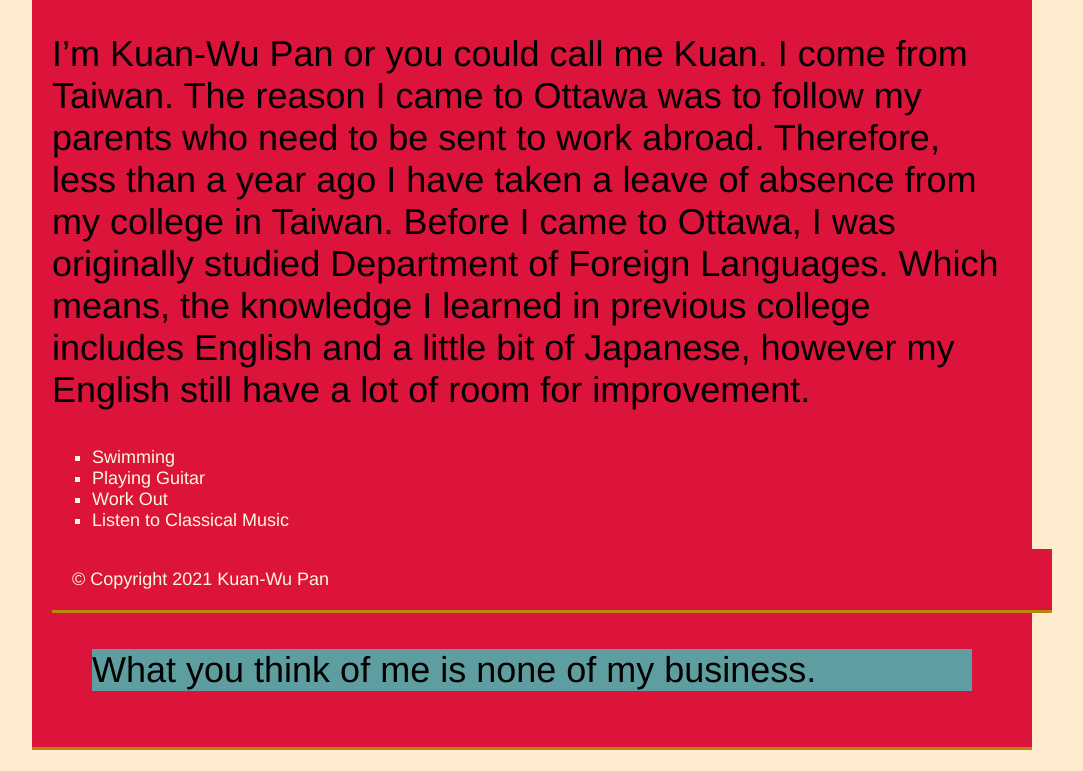
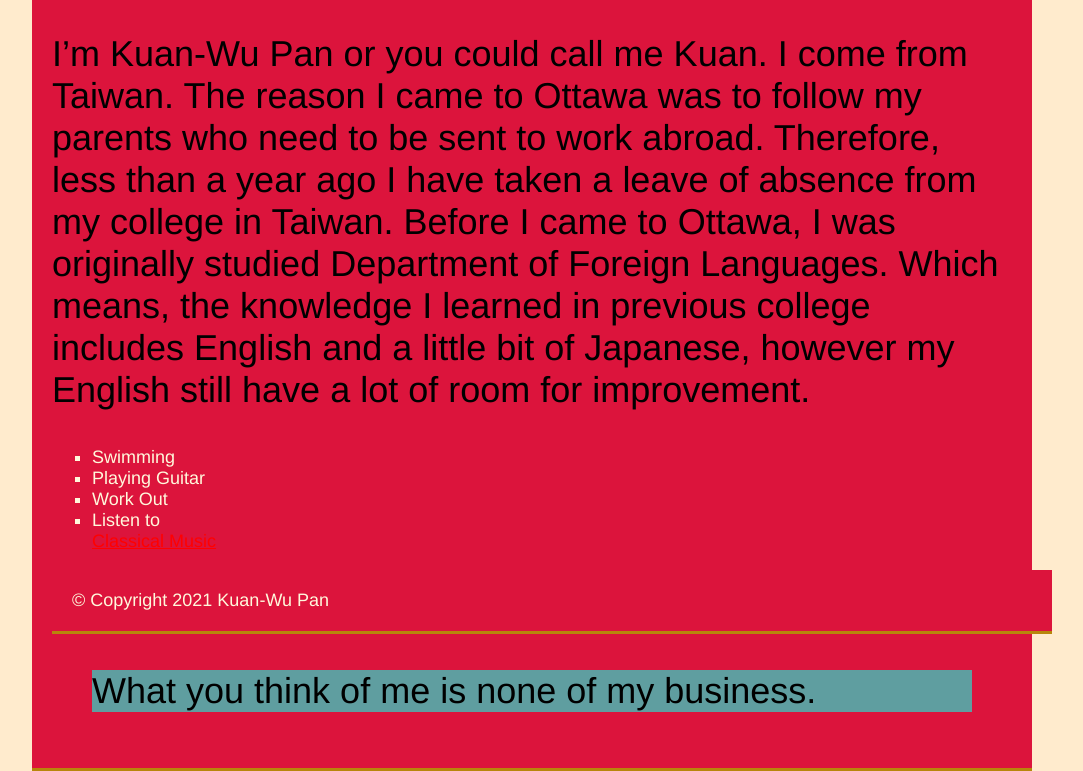
Before and after one commit to kuan-Wu/css-demo, a plain HTML site: page index.html in a window 1280 px wide. Shown: the part 579-1350 px from the top of the page, without its empty margins (108-1191 px from the left). Before the commit the page ends 1329 px from the top, so only its background shows below. Drawn offline with Linux system fonts and the light colour scheme.

Commit message:
Update index.html

```diff
--- a/index.html
+++ b/index.html
@@ -52,7 +52,7 @@ DOCTYPE html>
                 <li>Swimming</li>
                 <li>Playing Guitar</li>
                 <li>Work Out</li>
-                <li>Listen to Classical Music</li><a href="https://www.youtube.com/watch?v=Ptk_1Dc2iPY&ab_channel=BrooklynDuo"></a>
+                <li>Listen to </li><a href="https://www.youtube.com/watch?v=Ptk_1Dc2iPY&ab_channel=BrooklynDuo">Classical Music</a>
             </ul>
 
 
```
